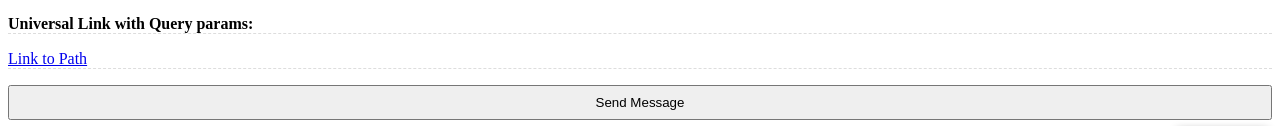
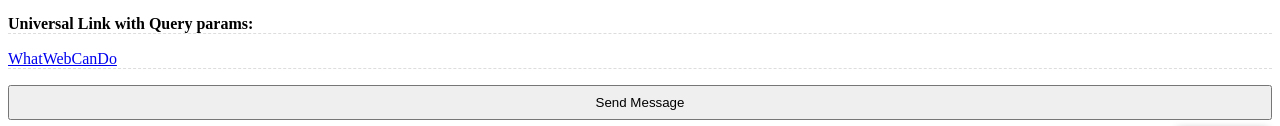
Before and after one commit to NLGRF/liff, a plain HTML site: page index.html in a window 1280 px wide. Shown: the part 639-765 px from the top of the page. Drawn offline with Linux system fonts and the light colour scheme; a script that the page names is missing.

Commit message:
Add files via upload

```diff
--- a/index.html
+++ b/index.html
@@ -26,7 +26,7 @@
   <p id="isLoggedIn"><b>isLoggedIn:</b> </p>
   <p id="universalLink1"><b>Universal Link:</b> </p>
   <p id="universalLink2"><b>Universal Link with Query params:</b> </p>
-  <p><a href="liff/path/?param=9">Link to Path</a></p>
+  <p><a href="https://whatwebcando.today/">WhatWebCanDo</a></p>
 
   <button id="btnMsg" onclick="sendMsg()">Send Message</button>
   <button id="btnShare" onclick="shareMsg()">Share Target Picker</button>
```
